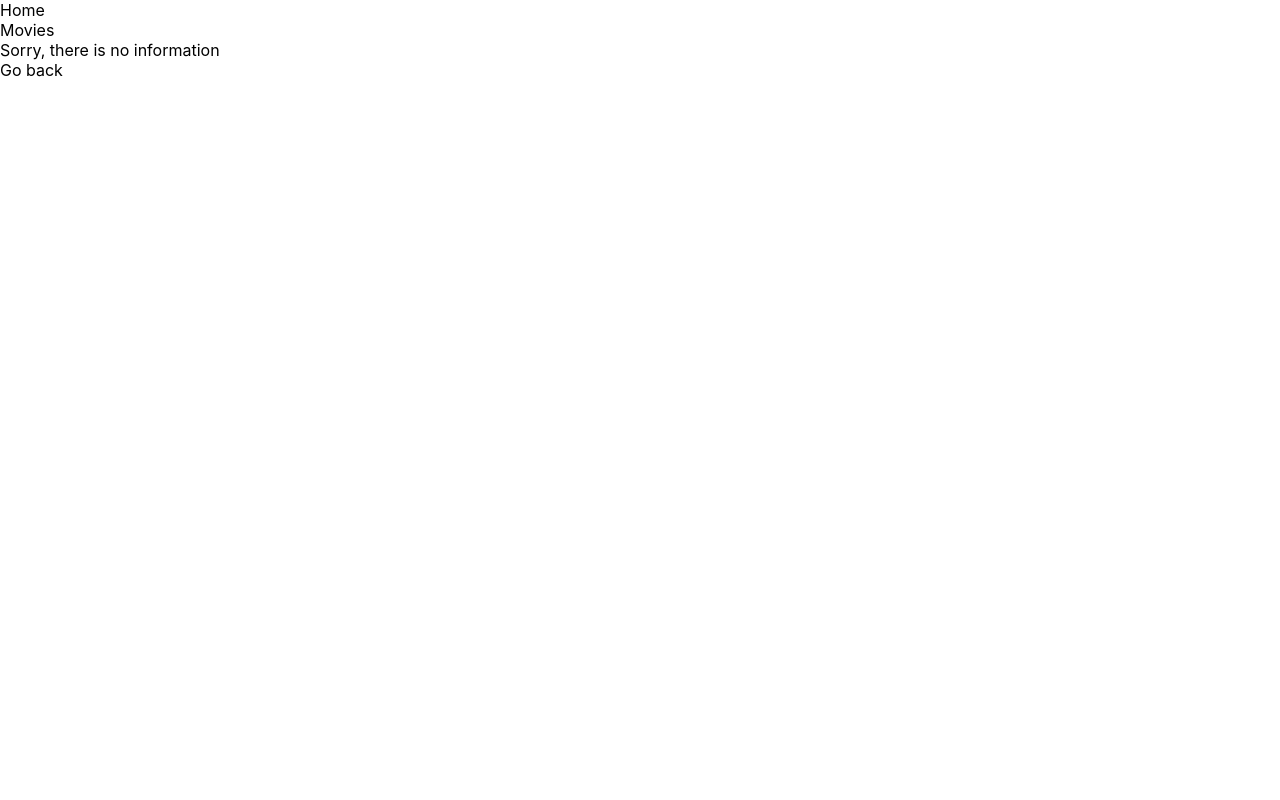
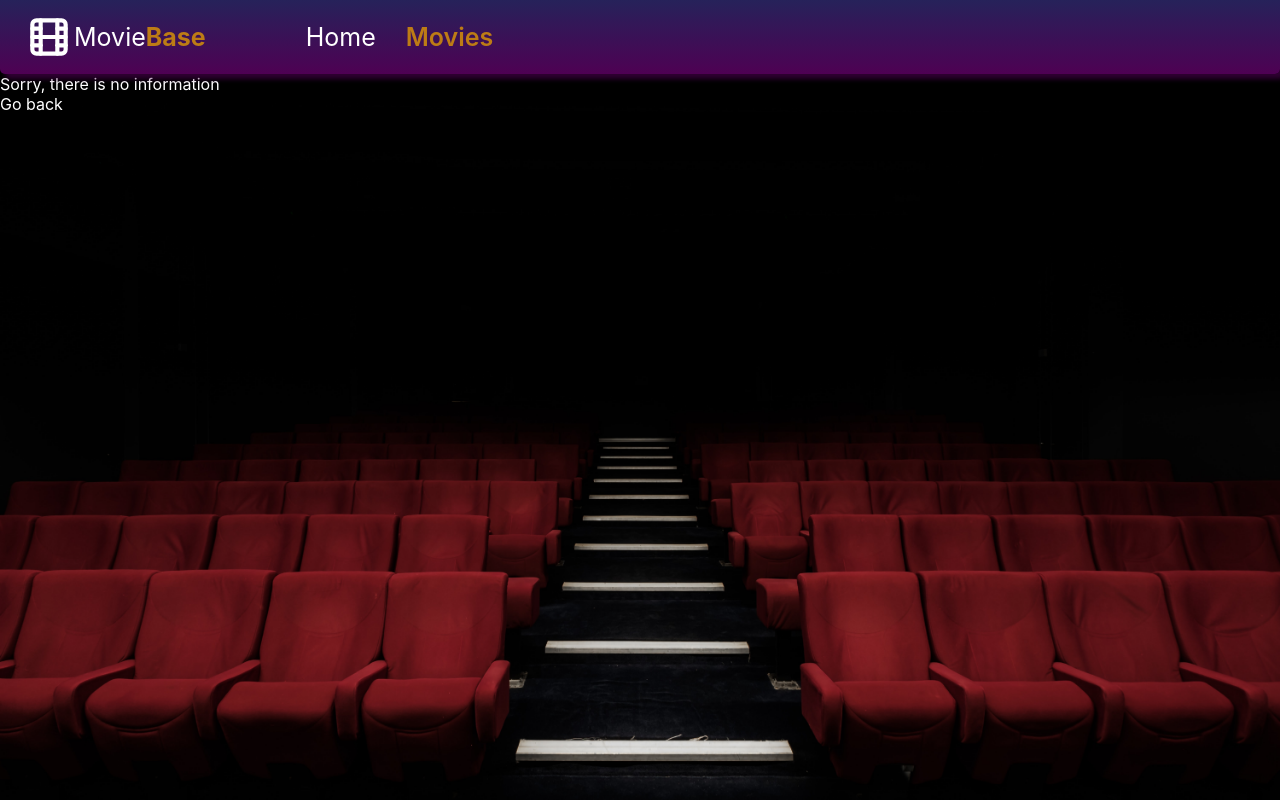
Before and after one commit to aslanukr/goit-react-hw-05-movies, a React (Create React App) app: page /movies/1 in a window 1280 px wide. Built offline with nearby package versions, Linux system fonts and the light colour scheme; no server answers.

Commit message:
adds styles to header + Home page

```diff
--- a/package.json
+++ b/package.json
@@ -11,6 +11,7 @@
     "prop-types": "^15.8.1",
     "react": "^18.1.0",
     "react-dom": "^18.1.0",
+    "react-icons": "^4.9.0",
     "react-loader-spinner": "^5.3.4",
     "react-router-dom": "^6.11.2",
     "react-scripts": "5.0.1",
--- a/src/components/Header/Header.jsx
+++ b/src/components/Header/Header.jsx
@@ -1,18 +1,29 @@
-import { NavLink } from 'react-router-dom';
+import {
+  HeaderContainer,
+  LogoLink,
+  LogoSpan,
+  MovieIcon,
+  NavBtn,
+  NavList,
+} from './Header.styled';
 
 export const Header = () => {
   return (
-    <header>
+    <HeaderContainer>
+      <LogoLink to="/">
+        <MovieIcon />
+        Movie<LogoSpan>Base</LogoSpan>
+      </LogoLink>
       <nav>
-        <ul>
+        <NavList>
           <li>
-            <NavLink to="/">Home</NavLink>
+            <NavBtn to="/">Home</NavBtn>
           </li>
           <li>
-            <NavLink to="/movies">Movies</NavLink>
+            <NavBtn to="/movies">Movies</NavBtn>
           </li>
-        </ul>
+        </NavList>
       </nav>
-    </header>
+    </HeaderContainer>
   );
 };
--- /dev/null
+++ b/src/components/Header/Header.styled.js
@@ -0,0 +1,83 @@
+import { Link, NavLink } from 'react-router-dom';
+import { TbMovie } from 'react-icons/tb';
+import styled from 'styled-components';
+
+export const HeaderContainer = styled.header`
+  top: 0;
+  left: 0;
+  position: sticky;
+  z-index: 1100;
+  display: flex;
+  justify-content: space-between;
+  align-items: center;
+  min-height: 64px;
+  padding-right: 24px;
+  padding-left: 24px;
+  padding-top: 12px;
+  padding-bottom: 12px;
+  border-bottom-right-radius: 5px;
+  border-bottom-left-radius: 5px;
+  background: linear-gradient(rgb(38, 34, 90) 0%, rgb(78, 1, 83) 100%);
+
+  box-shadow: 5px 5px 5px rgba(78, 1, 83, 0.6);
+
+  @media screen and (min-width: 480px) {
+    gap: 100px;
+    justify-content: start;
+  }
+`;
+
+export const MovieIcon = styled(TbMovie)`
+  width: 30px;
+  height: 30px;
+  color: #ffffff;
+
+  @media screen and (min-width: 480px) {
+    width: 50px;
+    height: 50px;
+  }
+`;
+
+export const LogoLink = styled(Link)`
+  display: flex;
+  align-items: center;
+  font-size: 15px;
+
+  @media screen and (min-width: 480px) {
+    font-size: 25px;
+  }
+`;
+
+export const LogoSpan = styled.span`
+  font-weight: 700;
+  color: #bd7c15;
+`;
+
+export const NavList = styled.ul`
+  display: flex;
+  gap: 30px;
+  font-size: 15px;
+
+  @media screen and (min-width: 480px) {
+    font-size: 25px;
+  }
+`;
+
+export const NavBtn = styled(NavLink)`
+  padding: 20px 0;
+  font-weight: 400;
+  color: #fffff;
+
+  transition: color 250ms ease-in;
+
+  &:hover,
+  &:focus {
+    font-weight: 600;
+    color: #bd7c15;
+  }
+
+  &.active {
+    font-weight: 600;
+    color: #bd7c15;
+  }
+`;
--- a/src/components/Trending/Trending.jsx
+++ b/src/components/Trending/Trending.jsx
@@ -1,34 +1,31 @@
 import PropTypes from 'prop-types';
-import { Link } from 'react-router-dom';
+
+import {
+  Thumb,
+  TrendingContainer,
+  TrendingItem,
+  TrendingList,
+  TrendingMovie,
+  TrendingTitle,
+} from './Trending.styled';
 
 const Trending = ({ movies, location }) => {
   return (
-    <>
-      <h1>Trending Today</h1>
-      <ul
-        style={{
-          display: 'flex',
-          gap: '10px',
-          flexDirection: 'column',
-        }}
-      >
+    <TrendingContainer>
+      <TrendingTitle>Trending Today</TrendingTitle>
+      <TrendingList>
         {movies
           .filter(movie => movie.title)
           .map(({ id, title, poster_path, release_date }) => (
-            <li key={id}>
-              <Link
-                style={{
-                  display: 'flex',
-                  alignItems: 'center',
-                  gap: '10px',
-                }}
+            <TrendingItem key={id}>
+              <TrendingMovie
                 to={`/movies/${id}`}
                 state={{
                   from: location,
                 }}
               >
+                <Thumb>
                   <img
-                  style={{ width: '100px' }}
                     src={
                       poster_path
                         ? `https://image.tmdb.org/t/p/w300/${poster_path}`
@@ -36,13 +33,15 @@ const Trending = ({ movies, location }) => {
                     }
                     alt={title}
                   />
+                </Thumb>
+
                 {title}
-                {release_date && `(${release_date.slice(0, 4)})`}
-              </Link>
-            </li>
+                {release_date && ` (${release_date.slice(0, 4)})`}
+              </TrendingMovie>
+            </TrendingItem>
           ))}
-      </ul>
-    </>
+      </TrendingList>
+    </TrendingContainer>
   );
 };
 
--- /dev/null
+++ b/src/components/Trending/Trending.styled.js
@@ -0,0 +1,77 @@
+import { Link } from 'react-router-dom';
+import styled from 'styled-components';
+
+export const TrendingContainer = styled.div`
+  display: block;
+  padding: 20px;
+  margin-left: auto;
+  margin-right: auto;
+
+  @media screen and (min-width: 0px) and (max-width: 479px) {
+    width: 100vw;
+  }
+  @media screen and (min-width: 480px) {
+    width: 480px;
+  }
+  @media screen and (min-width: 768px) {
+    width: 768px;
+  }
+  @media screen and (min-width: 1200px) {
+    width: 1200px;
+  }
+`;
+
+export const TrendingTitle = styled.h1`
+  margin-bottom: 20px;
+  font-size: 30px;
+  font-weight: 700;
+  color: #ffffff;
+
+  @media screen and (min-width: 480px) {
+    font-size: 40px;
+  }
+`;
+
+export const TrendingList = styled.ul`
+  display: flex;
+  flex-wrap: wrap;
+  justify-content: center;
+  gap: 15px;
+`;
+
+export const TrendingItem = styled.li`
+  display: flex;
+  flex-wrap: wrap;
+  font-size: 18px;
+  border-radius: 5px;
+  scale: 1;
+  box-shadow: 0 0 0 rgba(0, 0, 0, 0);
+
+  transition: scale 250ms ease-in, box-shadow 250ms ease-in;
+
+  &:hover,
+  &:focus {
+    scale: 1.05;
+    box-shadow: 3px 3px 3px rgba(78, 1, 83, 0.8);
+  }
+
+  // @media screen and (min-width: 0px) and (max-width: 479px) {
+  //   width: calc((100% - 10px * (1)) / (1));
+  // }
+  @media screen and (min-width: 768px) {
+    width: calc((100% - 10px * (4 - 1)) / (4));
+  }
+  @media screen and (min-width: 1200px) {
+    width: calc((100% - 10px * (6 - 1)) / (6));
+  }
+`;
+
+export const TrendingMovie = styled(Link)`
+  text-align: center;
+`;
+
+export const Thumb = styled.div`
+  display: block;
+  border-radius: 10px;
+  overflow: hidden;
+`;
--- a/src/index.css
+++ b/src/index.css
@@ -146,6 +146,10 @@ body {
     sans-serif;
   -webkit-font-smoothing: antialiased;
   -moz-osx-font-smoothing: grayscale;
+  color: #ffffff;
+  background-image: url('./images/spotlight-background.jpg');
+  background-size: cover;
+  background-repeat: no-repeat;
 }
 
 code {
```
Also changed, not shown: src/images/spotlight-background.jpg (added), 1 other file (tests, documents, lock files or other folders). Lines whose indentation alone changed are shown as unchanged.
